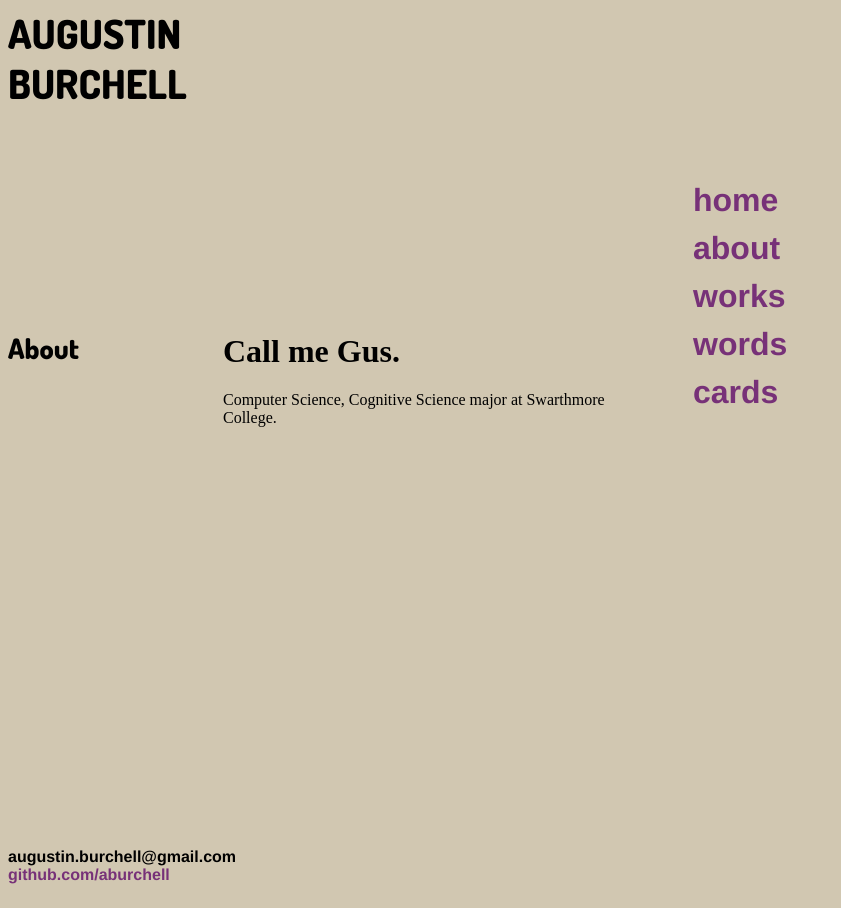
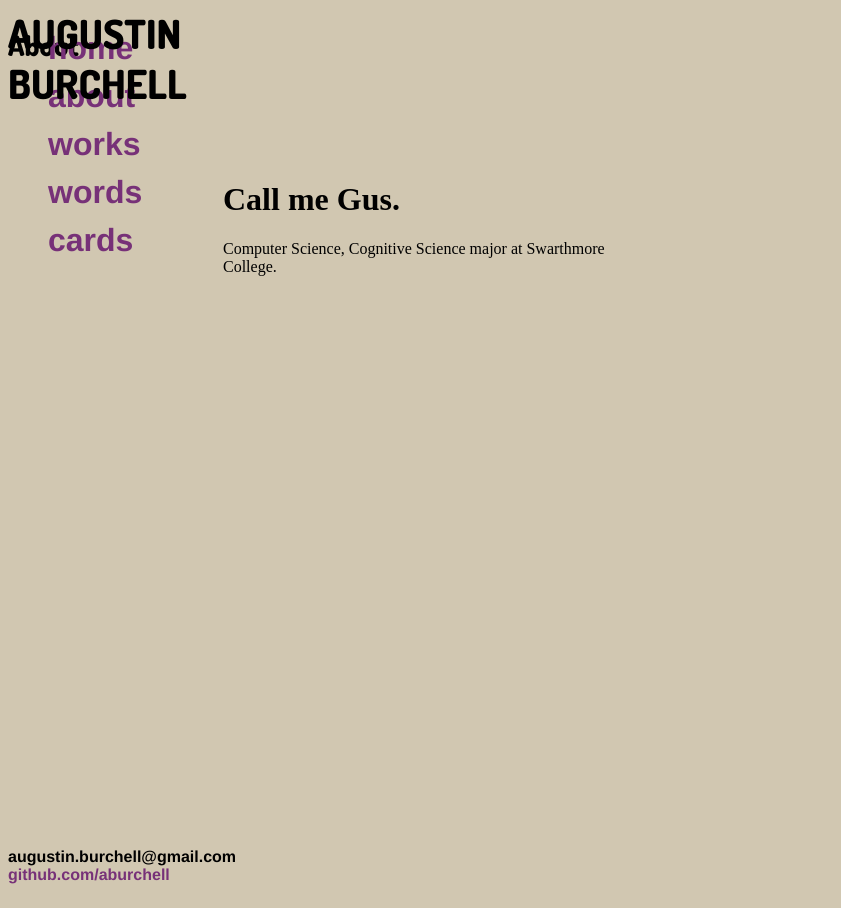
Before and after one commit to aburchell/aburchell.github.io, a Jekyll site: the page built from about/index.html, in a window 1280 px wide. Shown: the whole page, without its empty margins (0-841 px from the left). Built offline with Jekyll 4.4.1, drawn with Linux system fonts in a browser that asks for light colours.

Commit message:
fixed some positions

```diff
--- a/css/main.css
+++ b/css/main.css
@@ -54,7 +54,7 @@ body {
         grid-row: 2/4;
         grid-column: 4;
         z-index: 2;
-        position: sticky;
+        position: fixed;
 
     }
 
@@ -63,7 +63,7 @@ body {
         grid-row: 3;
         grid-column: 1;
         z-index: 1;
-        position: sticky;
+        position: fixed;
         /*top: 0px;*/
         align: right;
         font-family: 'Dosis';
@@ -72,7 +72,7 @@ body {
 
     .container {
         /*grid-area: content; */
-        grid-row: 3/-1;
+        grid-row: 2/-1;
         grid-column: 2/4;
         z-index: 0;
         overflow-y: auto;
```
